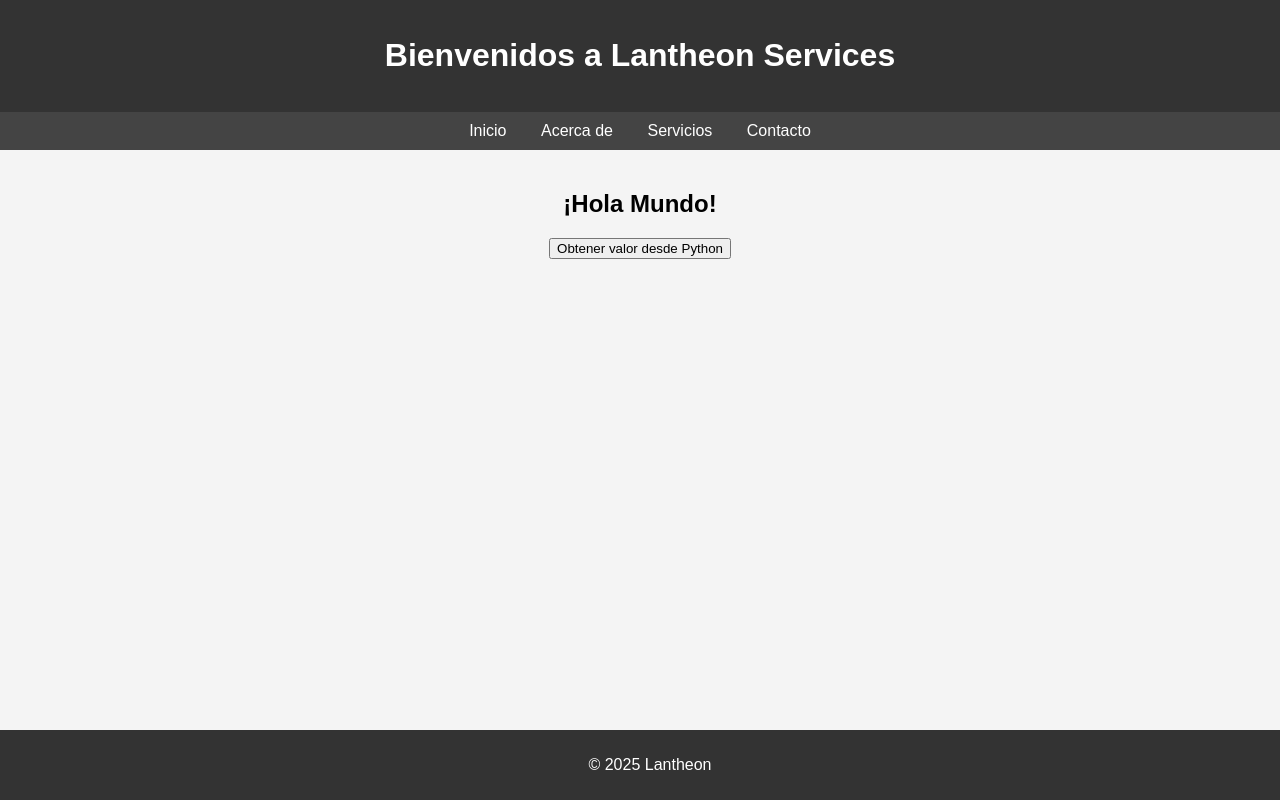
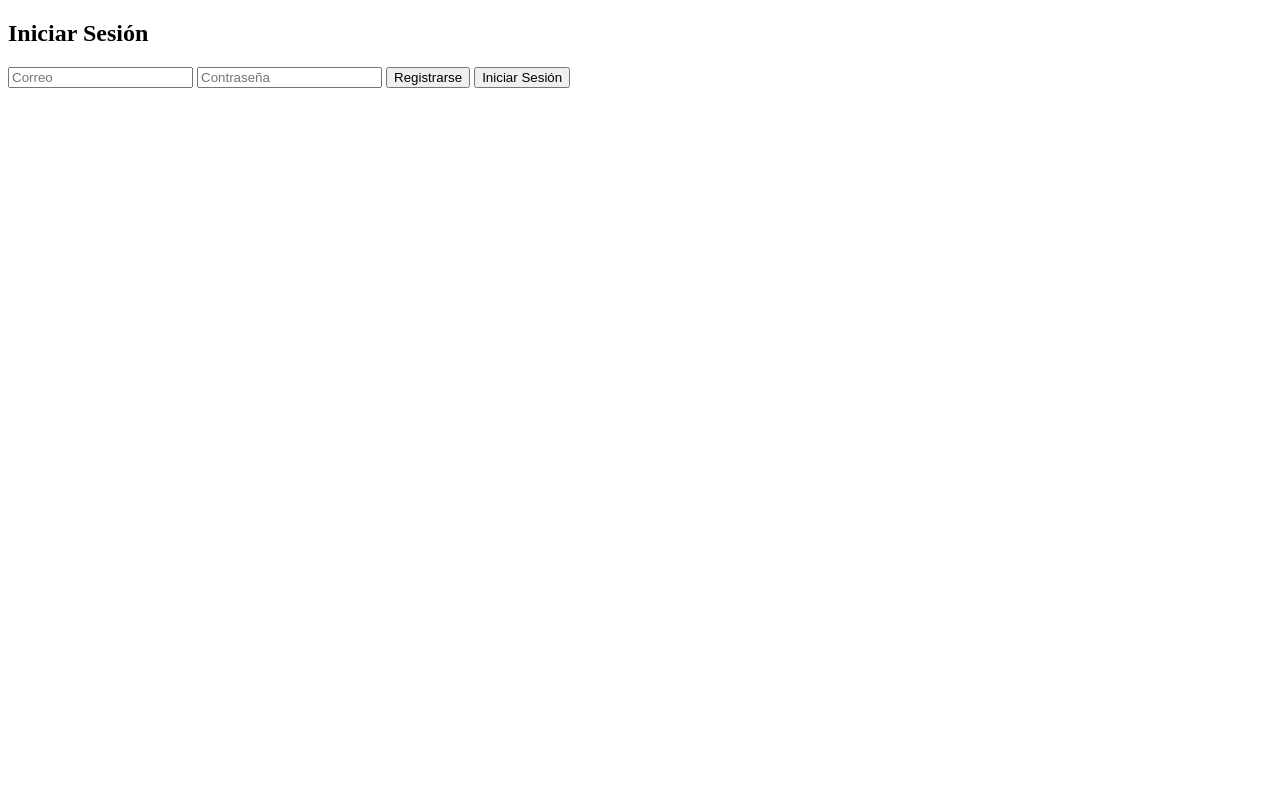
Before and after one commit to mrmorcilla/web, a plain HTML site: page index.html in a window 1280 px wide. Drawn offline with Linux system fonts and the light colour scheme.

Commit message:
Update index.html

```diff
--- a/index.html
+++ b/index.html
@@ -3,79 +3,14 @@
 <head>
     <meta charset="UTF-8">
     <meta name="viewport" content="width=device-width, initial-scale=1.0">
-    <title>Lantheon</title>
-    <style>
-        body {
-            font-family: Arial, sans-serif;
-            margin: 0;
-            padding: 0;
-            background-color: #f4f4f4;
-        }
-        header {
-            background-color: #333;
-            color: white;
-            text-align: center;
-            padding: 1em;
-        }
-        nav {
-            text-align: center;
-            background-color: #444;
-            padding: 10px;
-        }
-        nav a {
-            color: white;
-            margin: 0 15px;
-            text-decoration: none;
-        }
-        main {
-            padding: 20px;
-            text-align: center;
-        }
-        footer {
-            background-color: #333;
-            color: white;
-            text-align: center;
-            padding: 10px;
-            position: fixed;
-            width: 100%;
-            bottom: 0;
-        }
-    </style>
+    <title>Login con MockAPI</title>
+    <script defer src="script.js"></script>
 </head>
 <body>
-    <header>
-        <h1>Bienvenidos a Lantheon Services</h1>
-    </header>
-
-    <nav>
-        <a href="#">Inicio</a>
-        <a href="#">Acerca de</a>
-        <a href="#">Servicios</a>
-        <a href="#">Contacto</a>
-    </nav>
-
-    <main>
-        <h2>¡Hola Mundo!</h2>
-        <button id="btn">Obtener valor desde Python</button>
-        <p id="respuesta"></p>
-    </main>
-
-    <footer>
-        <p>© 2025 Lantheon</p>
-    </footer>
-
-    <script>
-        // Función para manejar la petición cuando el botón es presionado
-        document.getElementById("btn").addEventListener("click", function() {
-            fetch('http://localhost:5000/funcion')  // Dirección de tu servidor Flask local
-                .then(response => response.json())
-                .then(data => {
-                    document.getElementById("respuesta").innerText = data.mensaje;
-                })
-                .catch(error => {
-                    document.getElementById("respuesta").innerText = 'Error al obtener el valor';
-                });
-        });
-    </script>
+    <h2>Iniciar Sesión</h2>
+    <input type="email" id="email" placeholder="Correo">
+    <input type="password" id="password" placeholder="Contraseña">
+    <button onclick="registrar()">Registrarse</button>
+    <button onclick="login()">Iniciar Sesión</button>
 </body>
 </html>
```
